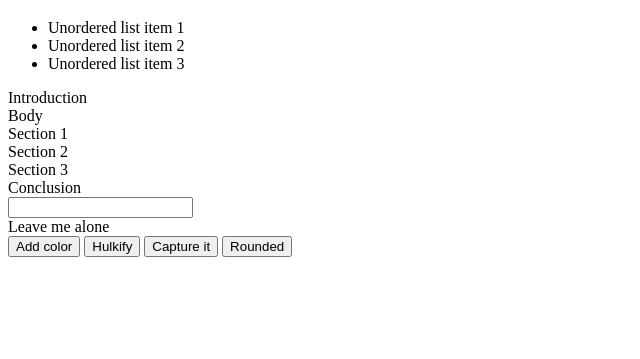
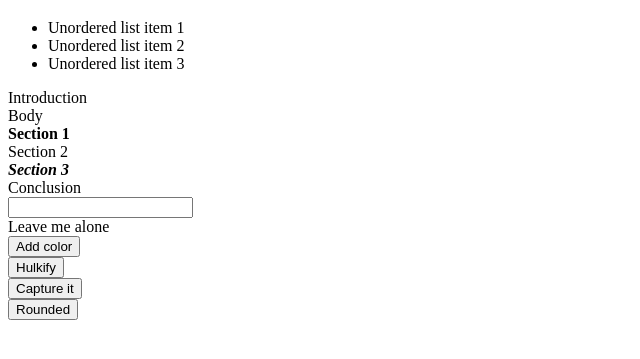
Before and after one commit to sladeutley/guinea-pig, a plain HTML site: page index.html in a window 1280 px wide. Shown: the part 61-420 px from the top of the page, without its empty margins (0-640 px from the left). Drawn offline with Linux system fonts and the light colour scheme.

Commit message:
bolded texts and created inline block

```diff
--- a/events.css
+++ b/events.css
@@ -7,3 +7,7 @@
     border-radius: 2em;
     padding: .2em;
 }
+
+button {
+    display: block;
+}
--- a/events.js
+++ b/events.js
@@ -39,6 +39,8 @@ document.getElementById("add-border").addEventListener("click", () => document.g
 // When you click the "Rounded" button, the guinea-pig element's border should become rounded.
 document.getElementById("add-rounding").addEventListener("click", () => document.getElementById("guinea-pig").classList.toggle("rounded-border"));
 
+//I WANT TO BE ABLE TO DO THIS ALL IN JS!!!
 // The first section's text should be bold.
 // The last section's text should be bold and italicized.
 // Make the buttons stop appearing next to each other as inline elements. Change them into block elements.
+//did this in index and css
--- a/index.html
+++ b/index.html
@@ -21,9 +21,9 @@
               <article>
                 <section class="article-section">Introduction</section>
                 <section class="article-section">Body</section>
-                <section class="article-section">Section 1</section>
+                <section class="article-section"><strong>Section 1</strong></section>
                 <section class="article-section">Section 2</section>
-                <section class="article-section">Section 3</section>
+                <section class="article-section"><strong><em>Section 3</strong></em></section>
                 <section class="article-section">Conclusion</section>
               </article>
 
```
